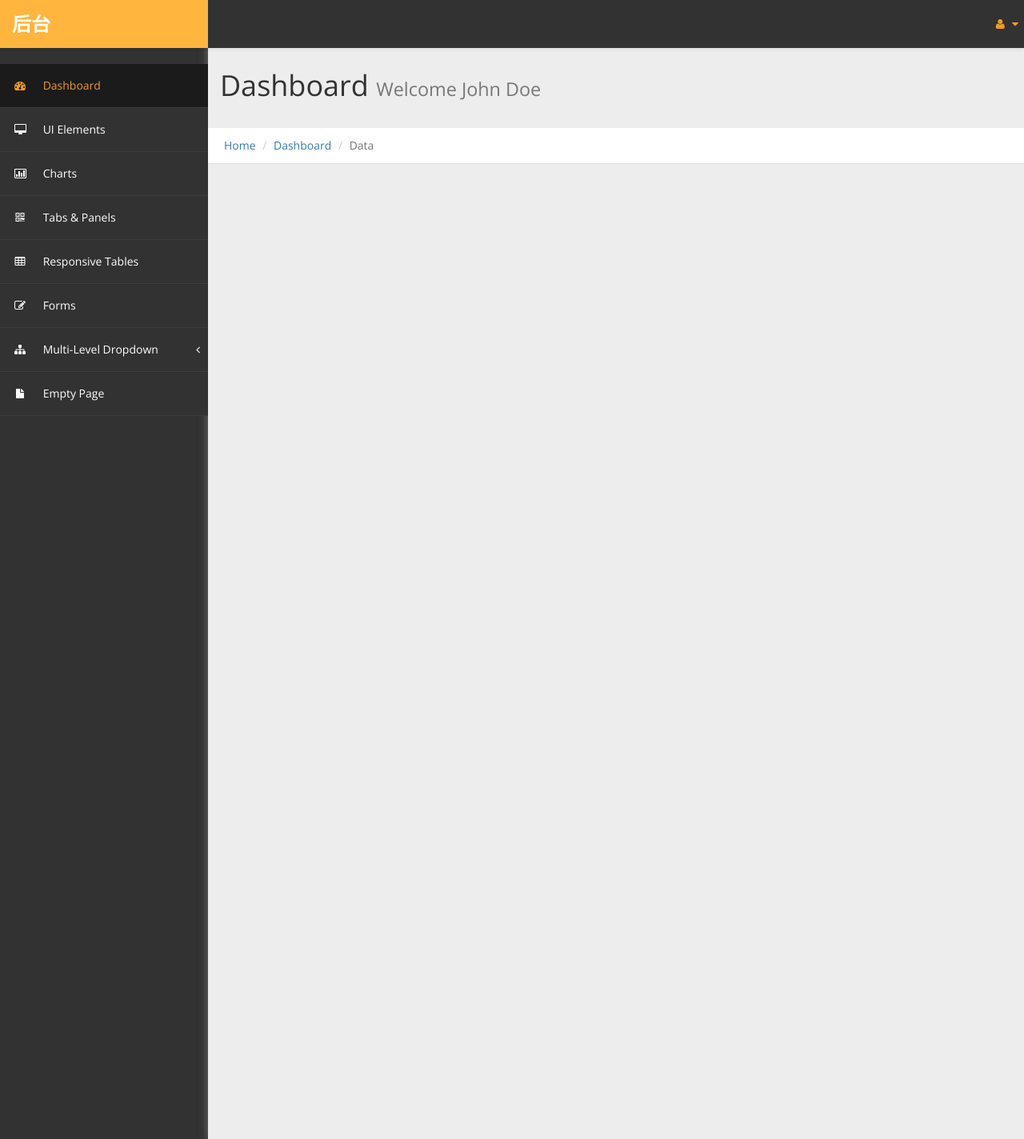
After one commit to DatabaseGroupTju/DatabaseProject, a PHP site: page /index.php in a window 1280 px wide. The commit adds this page. Shown: the whole page at 80% size. Run offline with PHP 8.4, Linux system fonts and the light colour scheme; the visitor is signed in with stand-in values (Sample User, id 1).

Commit message:
改写 php 隔离nav 登陆注销完成

```diff
--- /dev/null
+++ b/web/index.php
@@ -0,0 +1,80 @@
+
+<?php
+session_start();
+if(!isset($_SESSION['name'])){
+header("Location:login.php");
+exit();
+}
+?>
+<!DOCTYPE html>
+<html xmlns="http://www.w3.org/1999/xhtml">
+
+<head>
+  <meta charset="utf-8" />
+  <meta name="viewport" content="width=device-width, initial-scale=1.0" />
+  <title>cssmoban</title>
+  <!-- Bootstrap Styles-->
+  <link href="assets/css/bootstrap.css" rel="stylesheet" />
+  <!-- FontAwesome Styles-->
+  <link href="assets/css/font-awesome.css" rel="stylesheet" />
+  <!-- Morris Chart Styles-->
+  <link href="assets/js/morris/morris-0.4.3.min.css" rel="stylesheet" />
+  <!-- Custom Styles-->
+  <link href="assets/css/custom-styles.css" rel="stylesheet" />
+  <!-- Google Fonts-->
+  <link href='https://fonts.googleapis.com/css?family=Open+Sans' rel='stylesheet' type='text/css' />
+  <link rel="stylesheet" href="assets/js/Lightweight-Chart/cssCharts.css">
+</head>
+
+<body>
+  <div id="wrapper">
+  <?php require 'nav.php'; ?>
+		<div id="page-wrapper">
+		  <div class="header">
+                        <h1 class="page-header">
+                            Dashboard <small>Welcome John Doe</small>
+                        </h1>
+						<ol class="breadcrumb">
+					  <li><a href="#">Home</a></li>
+					  <li><a href="#">Dashboard</a></li>
+					  <li class="active">Data</li>
+					</ol>
+
+		</div>
+                    <div id="page-inner">
+
+                    </div>
+                    <!-- /. PAGE INNER  -->
+
+        </div>
+        <!-- /. PAGE WRAPPER  -->
+    </div>
+    <!-- /. WRAPPER  -->
+    <!-- JS Scripts-->
+    <!-- jQuery Js -->
+    <script src="assets/js/jquery-1.10.2.js"></script>
+    <!-- Bootstrap Js -->
+    <script src="assets/js/bootstrap.min.js"></script>
+
+    <!-- Metis Menu Js -->
+    <script src="assets/js/jquery.metisMenu.js"></script>
+    <!-- Morris Chart Js -->
+    <script src="assets/js/morris/raphael-2.1.0.min.js"></script>
+    <script src="assets/js/morris/morris.js"></script>
+
+
+	<script src="assets/js/easypiechart.js"></script>
+	<script src="assets/js/easypiechart-data.js"></script>
+
+	 <script src="assets/js/Lightweight-Chart/jquery.chart.js"></script>
+
+    <!-- Custom Js -->
+    <script src="assets/js/custom-scripts.js"></script>
+
+      <script>
+
+      </script>
+
+</body>
+
+</html>
--- a/web/login.php
+++ b/web/login.php
@@ -43,7 +43,7 @@
 include('conn.php');
 session_start();
 if(isset($_SESSION['name'])){
-header("Location:index.html");
+header("Location:index.php");
 exit();
 }
 if (isset($_POST["submit"]) && $_POST["submit"] == "登录") {
@@ -65,7 +65,7 @@ if (isset($_POST["submit"]) && $_POST["submit"] == "登录") {
       //将数据以索引的方式存储在数组中
       $row = mysqli_fetch_array($result);
       $_SESSION['name'] = $row[0];
-      echo "<script>window.location.href='http://118.89.240.135/';</script>";
+      echo "<script>window.location.href='http://118.89.240.135/index.php';</script>";
     }else{
       //弹出对话框后返回到先前页面
       echo "<script>alert('用户名或者密码不正确！');history.go(-1);</script>";
--- /dev/null
+++ b/web/nav.php
@@ -0,0 +1,94 @@
+            <nav class="navbar navbar-default top-navbar" role="navigation">
+                <div class="navbar-header">
+                    <button type="button" class="navbar-toggle" data-toggle="collapse" data-target=".sidebar-collapse">
+                        <span class="sr-only">Toggle navigation</span>
+                        <span class="icon-bar"></span>
+                        <span class="icon-bar"></span>
+                        <span class="icon-bar"></span>
+                    </button>
+                    <a class="navbar-brand" href="index.php"><strong>后台</strong></a>
+
+                </div>
+
+                <ul class="nav navbar-top-links navbar-right">
+
+                    <li class="dropdown">
+                        <a class="dropdown-toggle" data-toggle="dropdown" href="#" aria-expanded="false">
+                            <i class="fa fa-user fa-fw"></i> <i class="fa fa-caret-down"></i>
+                        </a>
+                        <ul class="dropdown-menu dropdown-user">
+                            <li><a href="#"><i class="fa fa-user fa-fw"></i> 账户</a>
+                            </li>
+                            <li><a href="#"><i class="fa fa-gear fa-fw"></i> 设置</a>
+                            </li>
+                            <li class="divider"></li>
+                            <li><a href="logout.php"><i class="fa fa-sign-out fa-fw"></i> 注销</a>
+                            </li>
+                        </ul>
+                        <!-- /.dropdown-user -->
+                    </li>
+                    <!-- /.dropdown -->
+                </ul>
+            </nav>
+            <!--/. NAV TOP  -->
+            <nav class="navbar-default navbar-side" role="navigation">
+                <div class="sidebar-collapse">
+                    <ul class="nav" id="main-menu">
+
+                        <li>
+                            <a class="active-menu" href="index.html"><i class="fa fa-dashboard"></i> Dashboard</a>
+                        </li>
+                        <li>
+                            <a href="ui-elements.html"><i class="fa fa-desktop"></i> UI Elements</a>
+                        </li>
+    					<li>
+                            <a href="chart.html"><i class="fa fa-bar-chart-o"></i> Charts</a>
+                        </li>
+                        <li>
+                            <a href="tab-panel.html"><i class="fa fa-qrcode"></i> Tabs & Panels</a>
+                        </li>
+
+                        <li>
+                            <a href="table.html"><i class="fa fa-table"></i> Responsive Tables</a>
+                        </li>
+                        <li>
+                            <a href="form.html"><i class="fa fa-edit"></i> Forms </a>
+                        </li>
+
+
+                        <li>
+                            <a href="#"><i class="fa fa-sitemap"></i> Multi-Level Dropdown<span class="fa arrow"></span></a>
+                            <ul class="nav nav-second-level">
+                                <li>
+                                    <a href="#">Second Level Link</a>
+                                </li>
+                                <li>
+                                    <a href="#">Second Level Link</a>
+                                </li>
+                                <li>
+                                    <a href="#">Second Level Link<span class="fa arrow"></span></a>
+                                    <ul class="nav nav-third-level">
+                                        <li>
+                                            <a href="#">Third Level Link</a>
+                                        </li>
+                                        <li>
+                                            <a href="#">Third Level Link</a>
+                                        </li>
+                                        <li>
+                                            <a href="#">Third Level Link</a>
+                                        </li>
+
+                                    </ul>
+
+                                </li>
+                            </ul>
+                        </li>
+                        <li>
+                            <a href="empty.html"><i class="fa fa-fw fa-file"></i> Empty Page</a>
+                        </li>
+                    </ul>
+
+                </div>
+
+            </nav>
+            <!-- /. NAV SIDE  -->
```
Also changed, not shown: web/logout.php (added, +22 -0 lines).
